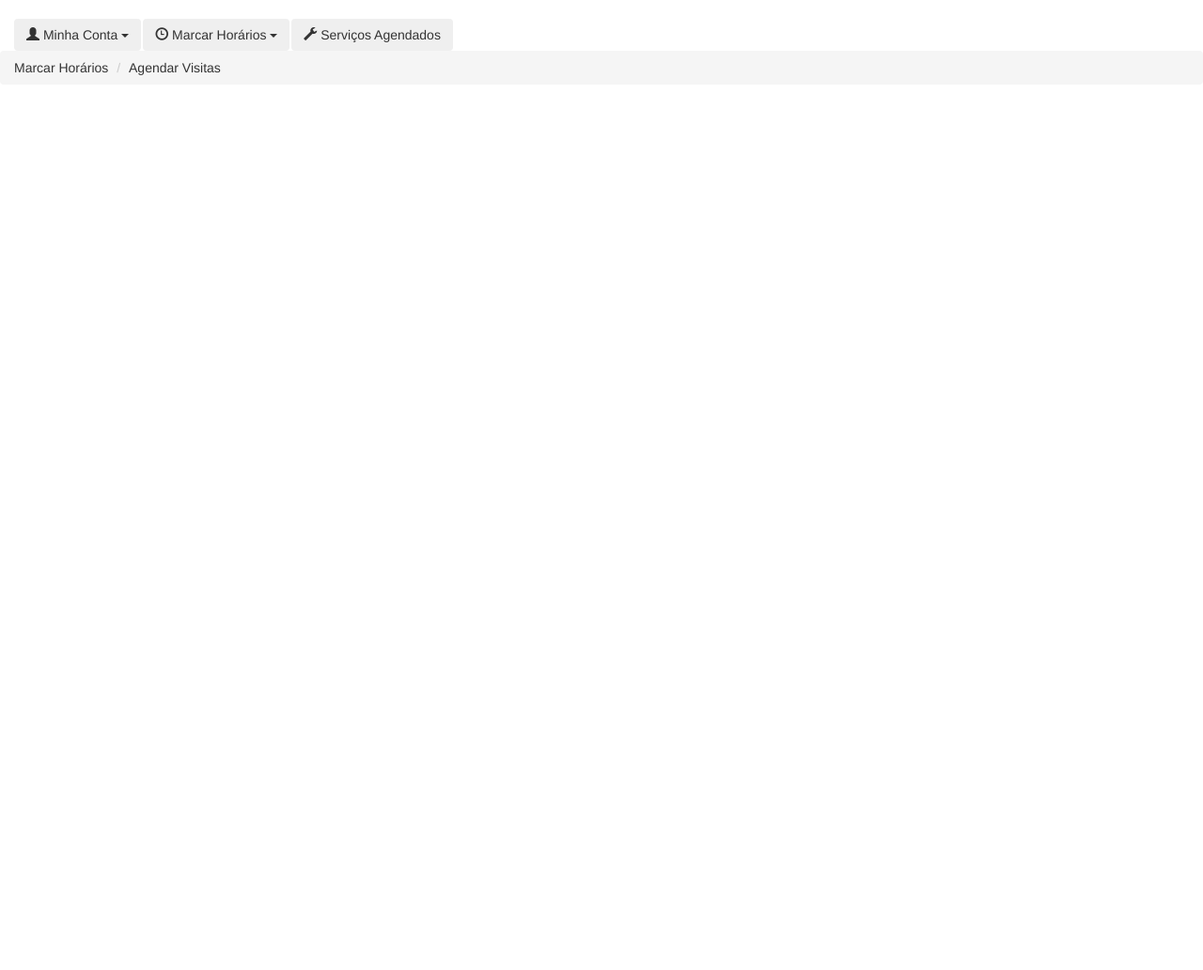
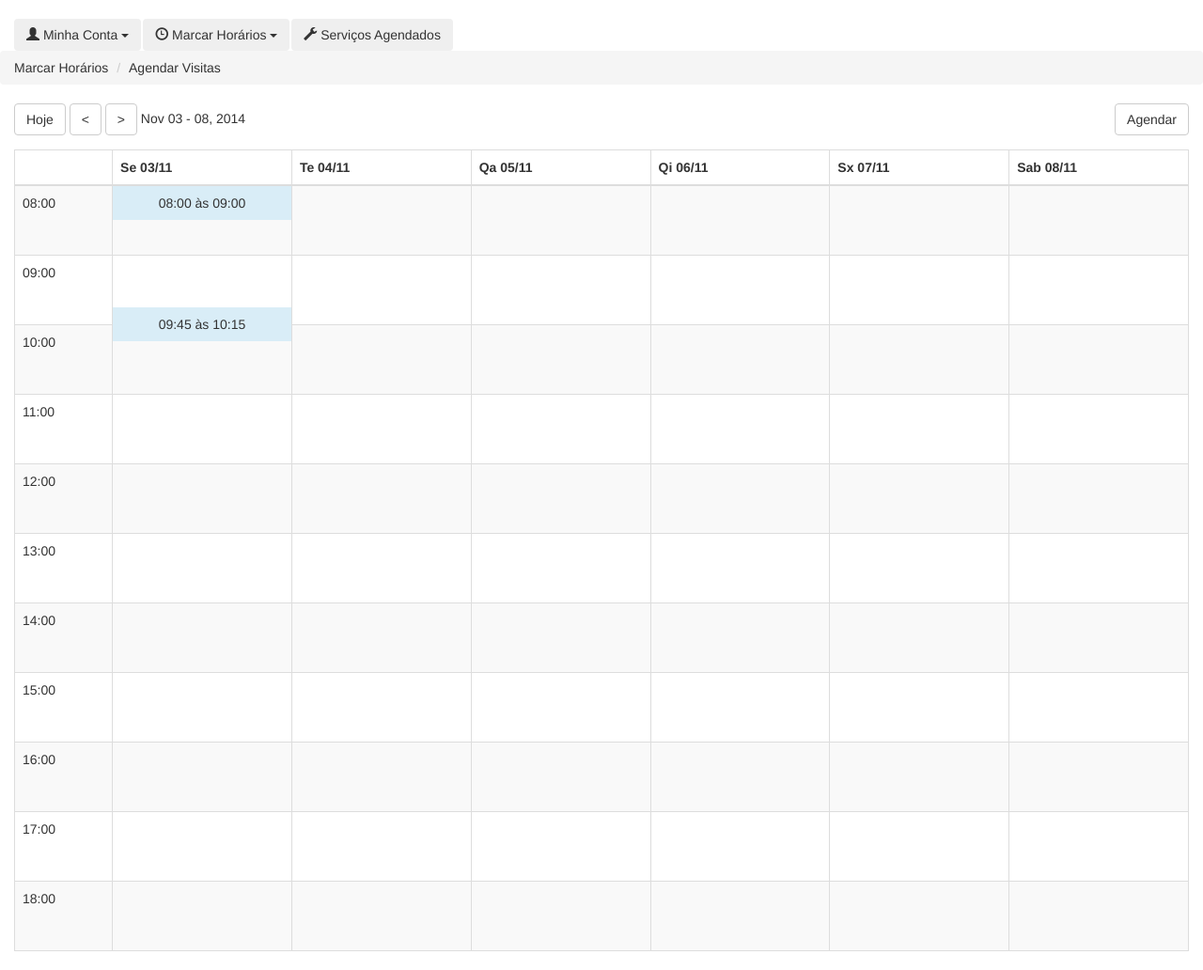
Before and after one commit to FlavioRodr/ads, a PHP site: page /agendar_visitas.php in a window 1280 px wide. Shown: the part 52-1084 px from the top of the page at 94% size. Before the commit the page ends 132 px from the top, so only its background shows below. Run offline with PHP 8.4, Linux system fonts and the light colour scheme; some libraries are stand-ins or nearby versions.

Commit message:
[agendar visitas] 40% pronto

```diff
--- a/pages/agendar_visitas.php
+++ b/pages/agendar_visitas.php
@@ -16,6 +16,45 @@
 	<script type="text/javascript"></script>
 
 	<style type="text/css">
+		div.table-responsive {
+			margin-top: 15px;
+		}
+
+		table.inner-table {
+			border-top: 0;
+			margin-bottom: 0;
+		}
+
+		table.inner-table tbody tr:nth-child(2) td{
+			height: 20px;
+		}
+
+		table.table>tbody>tr>td.data {
+			padding: 0;
+			height: 74px;
+			position: relative;
+		}
+
+		table.table>tbody>tr>td.data table {
+			margin: 0;
+			position: absolute;
+		}
+
+		table.table>tbody>tr>td.data table>tbody>tr>td {
+			border: none;
+		}
+
+		table.table>tbody>tr>td.data table td {
+			text-align: center;
+		}
+
+		.table-responsive>.table.table>thead>tr>th {
+			min-width: 	110px;
+		}
+
+		.table-responsive>.table.table>thead>tr>th:nth-child(1) {
+			min-width: 60px;
+		}
 
 
 	</style>
@@ -39,8 +78,144 @@
 				</div>
 
 				<div class="row">
+					<div id="col-xs-12">
+						<div class="container-fluid">
+							<div id="nav-control">
+								<button id="today" type="button" class="btn btn-default">Hoje</button>
+								<button id="prev" type="button" class="btn btn-default"> < </button>
+								<button id="next" type="button" class="btn btn-default"> > </button>
+								<span>Nov 03 - 08, 2014</span>
+								<button id="add-big" type="button" class="btn btn-default pull-right hidden-xs">Agendar</button>
+								<button id="add-small" type="button" class="btn btn-default pull-right visible-xs"><span>+</span></button>
+							</div>
+						</div>
+					</div>
+				</div>
 
+				<div class="row">
+					<div class="container-fluid">
+						<div class="table-responsive">
+						<table id="schedule" class="table table-striped table-bordered">
+							<thead>
+								<tr>
+									<th></th>
+									<th>Se 03/11</th>
+									<th>Te 04/11</th>
+									<th>Qa 05/11</th>
+									<th>Qi 06/11</th>
+									<th>Sx 07/11</th>
+									<th>Sab 08/11</th>
+								</tr>
+							</thead>
+							<tbody>
+								<tr>
+									<td><table class="inner-table"><tr><td>08:00</td></tr><tr><td></td></tr></table>
+									<td class="data"><table class="table"><tr class="info"><td>08:00 às 09:00</td></tr></table></td>
+									<td></td>
+									<td></td>
+									<td></td>
+									<td></td>
+									<td></td>
+								</tr>
+								<tr>
+									<td><table class="inner-table"><tr><td>09:00</td></tr><tr><td></td></tr></table>
+									<td class="data">
+										<table class="table" style="margin-top:55.5px;">
+											<tr class="info"><td>09:45 às 10:15</td></tr>
+										</table></td>
+									<td></td>
+									<td></td>
+									<td></td>
+									<td></td>
+									<td></td>
+								</tr>
+								<tr>
+									<td><table class="inner-table"><tr><td>10:00</td></tr><tr><td></td></tr></table>
+									<td class="data"></td>
+									<td></td>
+									<td></td>
+									<td></td>
+									<td></td>
+									<td></td>
+								</tr>
+								<tr>
+									<td><table class="inner-table"><tr><td>11:00</td></tr><tr><td></td></tr></table>
+									<td class="data"></td>
+									<td></td>
+									<td></td>
+									<td></td>
+									<td></td>
+									<td></td>
+								</tr>
+								<tr>
+									<td><table class="inner-table"><tr><td>12:00</td></tr><tr><td></td></tr></table>
+									<td class="data"></td>
+									<td></td>
+									<td></td>
+									<td></td>
+									<td></td>
+									<td></td>
+								</tr>
+								<tr>
+									<td><table class="inner-table"><tr><td>13:00</td></tr><tr><td></td></tr></table>
+									<td class="data"></td>
+									<td></td>
+									<td></td>
+									<td></td>
+									<td></td>
+									<td></td>
+								</tr>
+								<tr>
+									<td><table class="inner-table"><tr><td>14:00</td></tr><tr><td></td></tr></table>
+									<td class="data"></td>
+									<td></td>
+									<td></td>
+									<td></td>
+									<td></td>
+									<td></td>
+								</tr>
+								<tr>
+									<td><table class="inner-table"><tr><td>15:00</td></tr><tr><td></td></tr></table>
+									<td class="data"></td>
+									<td></td>
+									<td></td>
+									<td></td>
+									<td></td>
+									<td></td>
+								</tr>
+								<tr>
+									<td><table class="inner-table"><tr><td>16:00</td></tr><tr><td></td></tr></table>
+									<td class="data"></td>
+									<td></td>
+									<td></td>
+									<td></td>
+									<td></td>
+									<td></td>
+								</tr>
+								<tr>
+									<td><table class="inner-table"><tr><td>17:00</td></tr><tr><td></td></tr></table>
+									<td class="data"></td>
+									<td></td>
+									<td></td>
+									<td></td>
+									<td></td>
+									<td></td>
+								</tr>
+								<tr>
+									<td><table class="inner-table"><tr><td>18:00</td></tr><tr><td></td></tr></table>
+									<td class="data"></td>
+									<td></td>
+									<td></td>
+									<td></td>
+									<td></td>
+									<td></td>
+								</tr>
+							</tbody>
+						</table>
+					</div>
+					</div>
 				</div>
+
 			</div>
 		</div>
 	</div>
--- a/pages/carga_horaria.php
+++ b/pages/carga_horaria.php
@@ -48,6 +48,12 @@
 
 		.table tbody tr.disabled {
 			opacity: 0.5;
+		}
+
+		@media (max-width: 768px) {
+			#load form input[type="submit"] {
+				margin-bottom: 15px;
+			}
 		}
 
 	</style>
--- a/pages/header.php
+++ b/pages/header.php
@@ -57,7 +57,7 @@
 					</li>
 
 					<li>
-						<a href="">Serviços Agendados</a>
+						<a href="servicos_agendados.php">Serviços Agendados</a>
 					</li>
 				</ul>
 			</div>
--- a/pages/main_tabs.php
+++ b/pages/main_tabs.php
@@ -32,9 +32,9 @@
 				</ul>
 			</div>
 		<li>
-			<button type="button" class="btn dropdown-toggle">
+			<button type="button" class="btn dropdown-toggle" onclick="window.location.href='servicos_agendados.php'">
 			<span class="glyphicon glyphicon-wrench"></span>
-			Serviços Agendados
+			<span>Serviços Agendados</span>
 			</button>
 		</li>
 	</ul>
```
Also changed, not shown: css/common.css (+9 -0 lines), pages/servicos_agendados.php (+57 -0 lines).
